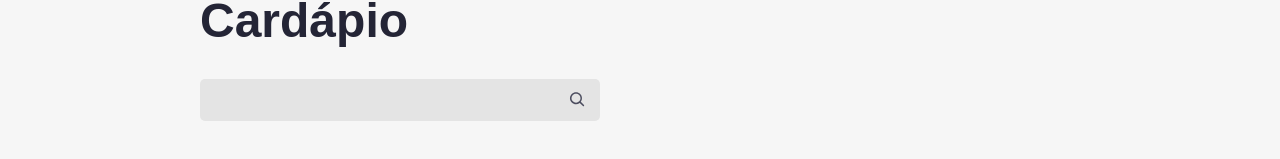
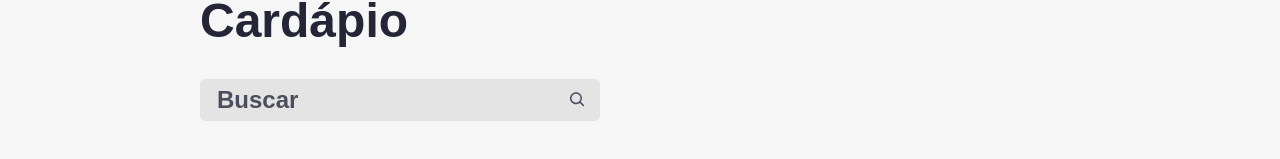
Before and after one commit to kelvincharlesdev/aluroni, a React (Create React App) app: page / in a window 1280 px wide. Shown: the part 513-672 px from the top of the page. Built offline with nearby package versions, Linux system fonts and the light colour scheme; a web font is replaced by a local one.

Commit message:
fix: Implementa placeholder em input

```diff
--- a/src/pages/Cardapio/Buscador/index.tsx
+++ b/src/pages/Cardapio/Buscador/index.tsx
@@ -12,6 +12,7 @@ export  const Buscador = ( {busca, setBusca} :Props) => {
             <input
              value={busca}
              onChange={(evento) => setBusca(evento.target.value)}
+            placeholder="Buscar"
             />
             <CgSearch
                 size={20}
```
